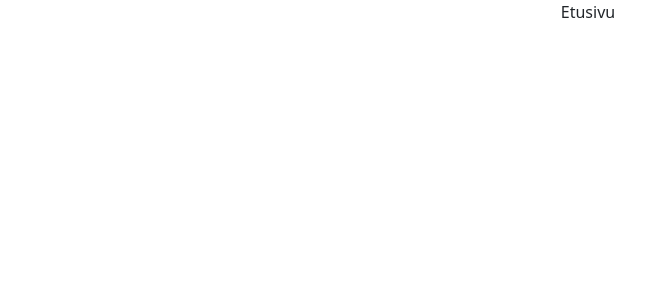
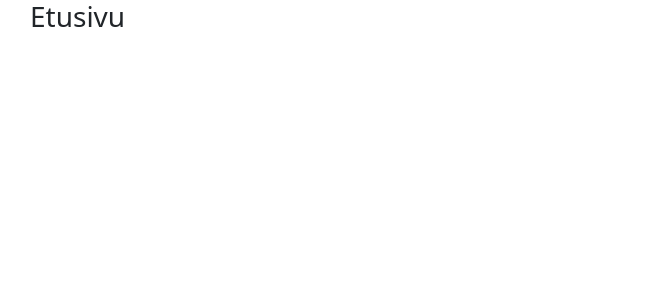
Before and after one commit to redcar312/VerkkopalveluR5, a React (Create React App) app in the folder verkkopalveluprojekti/: page / in a window 1280 px wide. Shown: the top 300 px of the page, without its empty margins (52-697 px from the left). Built offline with nearby package versions, Linux system fonts and the light colour scheme.

Commit message:
virhettä?

```diff
--- a/verkkopalveluprojekti/src/App.js
+++ b/verkkopalveluprojekti/src/App.js
@@ -5,8 +5,10 @@ import axios from 'axios';
 
 function App() {
   return (
-    <div className="App">
-      Etusivu
+    <div className="container">
+      <div className="col-12">
+        <h3>Etusivu</h3>
+      </div>
     </div>
   );
 }
```
